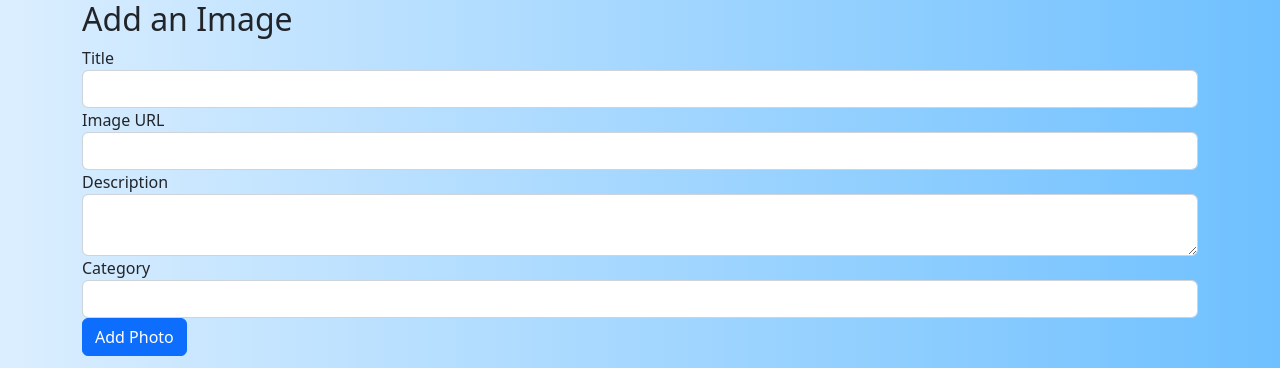
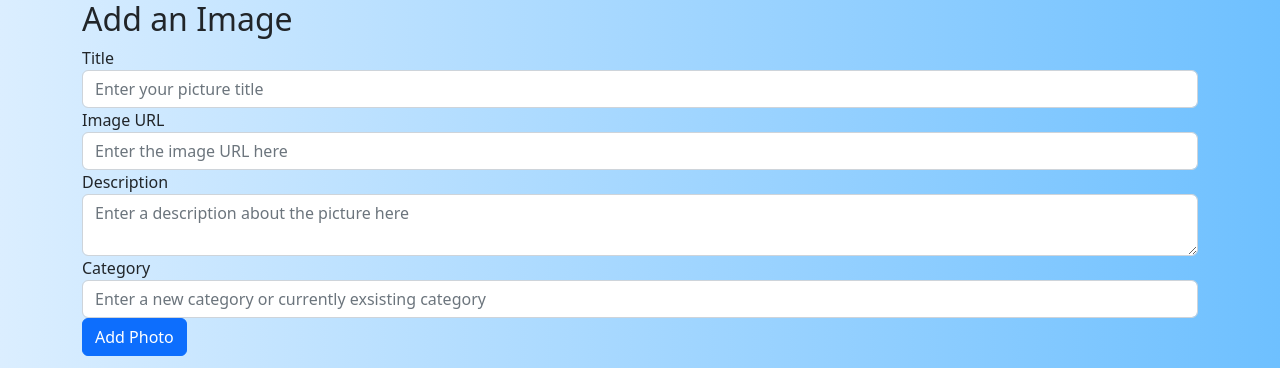
Before and after one commit to Pictures4Days/front-end-photos, a React (Create React App) app: page / in a window 1280 px wide. Shown: the part 187-555 px from the top of the page. Built offline with nearby package versions, Linux system fonts and the light colour scheme; no server answers.

Commit message:
update for to add placeholder

```diff
--- a/src/Header.js
+++ b/src/Header.js
@@ -1,5 +1,5 @@
 import React from 'react';
-import { Container, Row, Col, Navbar, Nav } from 'react-bootstrap';
+import { Container, Navbar, Nav } from 'react-bootstrap';
 import octocatLogo from './img/Octocat.png';
 import Logo from './img/Logo.png';
 
--- a/src/ImageForm.js
+++ b/src/ImageForm.js
@@ -48,6 +48,7 @@ const ImageForm = ({ onCreateImage, onUpdateImage, currentImage }) => {
             id="titleInput"
             value={title}
             onChange={(event) => setTitle(event.target.value)}
+            placeholder="Enter your picture title"
           />
         </div>
         <div className="form-group">
@@ -58,6 +59,7 @@ const ImageForm = ({ onCreateImage, onUpdateImage, currentImage }) => {
             id="imgUrlInput"
             value={imgUrl}
             onChange={(event) => setImgUrl(event.target.value)}
+            placeholder="Enter the image URL here"
           />
         </div>
         <div className="form-group">
@@ -67,6 +69,7 @@ const ImageForm = ({ onCreateImage, onUpdateImage, currentImage }) => {
             id="descriptionInput"
             value={description}
             onChange={(event) => setDescription(event.target.value)}
+            placeholder="Enter a description about the picture here"
           ></textarea>
         </div>
         <div className="form-group">
@@ -77,6 +80,7 @@ const ImageForm = ({ onCreateImage, onUpdateImage, currentImage }) => {
             id="categoryInput"
             value={category}
             onChange={(event) => setCategory(event.target.value)}
+            placeholder="Enter a new category or currently exsisting category"
           />
         </div>
         <button type="submit" className="btn btn-primary">
```
